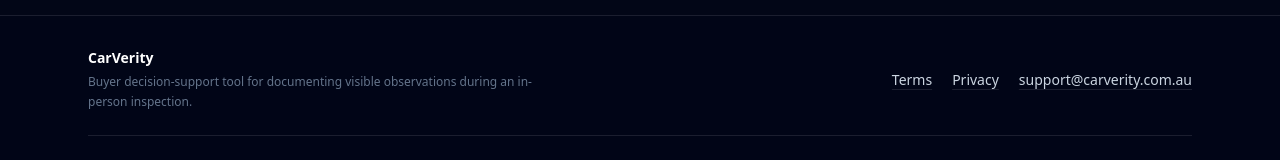
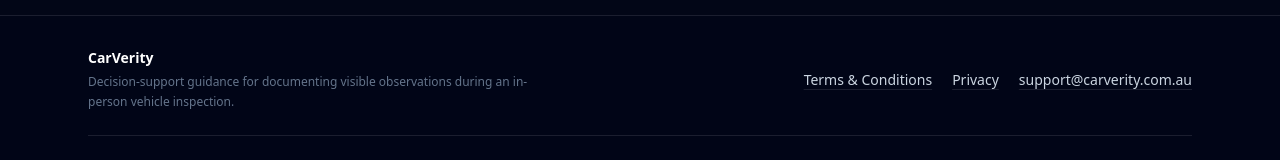
Before and after one commit to jeremy-swallow/carverity-clean, a React (Vite) app: page / in a window 1280 px wide. Shown: the part 1803-1963 px from the top of the page. Built offline with nearby package versions, Linux system fonts and the light colour scheme; no server answers.

Commit message:
Update footer link to Terms & Conditions

```diff
--- a/src/components/Layout.tsx
+++ b/src/components/Layout.tsx
@@ -498,7 +498,7 @@ export default function Layout() {
                 onClick={() => setMobileOpen(false)}
                 className="hover:text-slate-200 underline underline-offset-4 decoration-white/10 hover:decoration-white/30"
               >
-                Terms
+                Terms &amp; Conditions
               </NavLink>
               <NavLink
                 to="/privacy"
@@ -516,8 +516,8 @@ export default function Layout() {
             </div>
 
             <p className="leading-relaxed">
-              CarVerity is a buyer decision-support tool — not a diagnostic
-              service.
+              CarVerity provides decision-support guidance — it does not diagnose
+              mechanical or electrical faults.
             </p>
           </div>
         </div>
@@ -537,8 +537,8 @@ export default function Layout() {
             <div className="space-y-1">
               <p className="text-sm font-semibold text-white">CarVerity</p>
               <p className="text-xs text-slate-500 max-w-md leading-relaxed">
-                Buyer decision-support tool for documenting visible observations
-                during an in-person inspection.
+                Decision-support guidance for documenting visible observations
+                during an in-person vehicle inspection.
               </p>
             </div>
 
@@ -547,7 +547,7 @@ export default function Layout() {
                 to="/terms"
                 className="hover:text-white underline underline-offset-4 decoration-white/10 hover:decoration-white/30"
               >
-                Terms
+                Terms &amp; Conditions
               </NavLink>
               <NavLink
                 to="/privacy"
```
